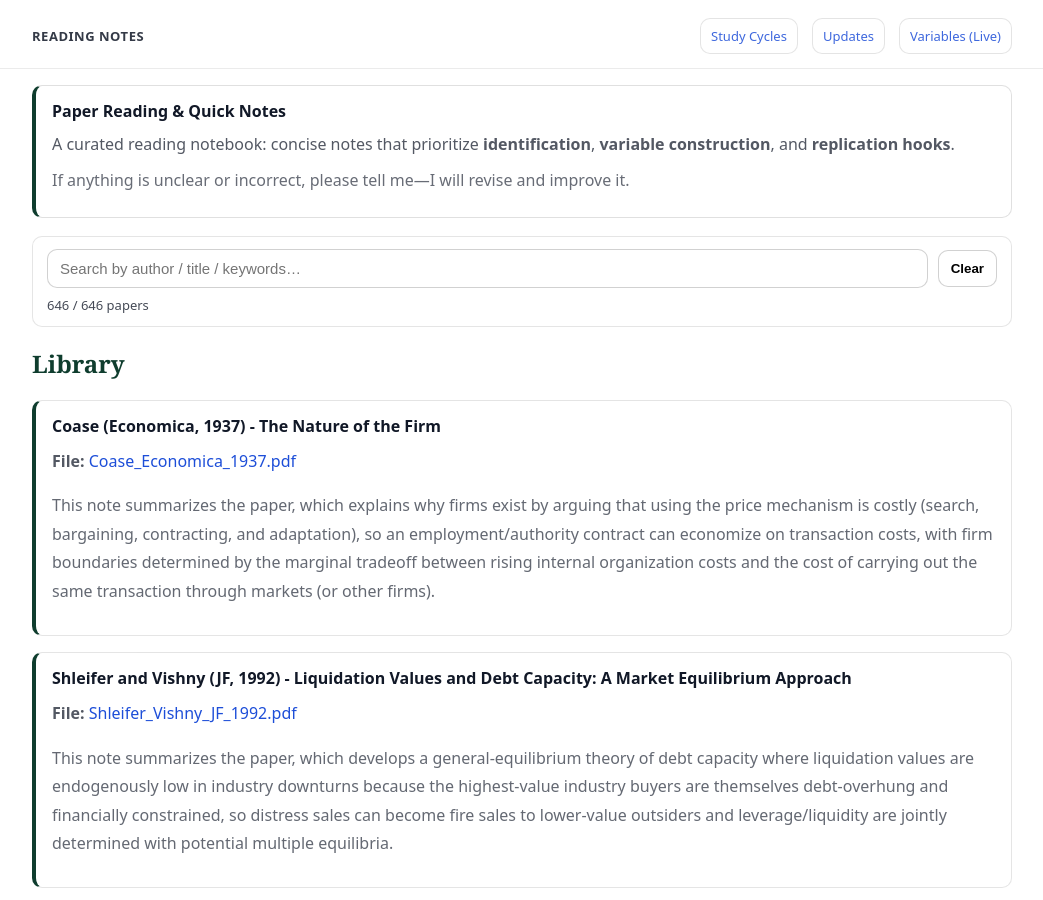
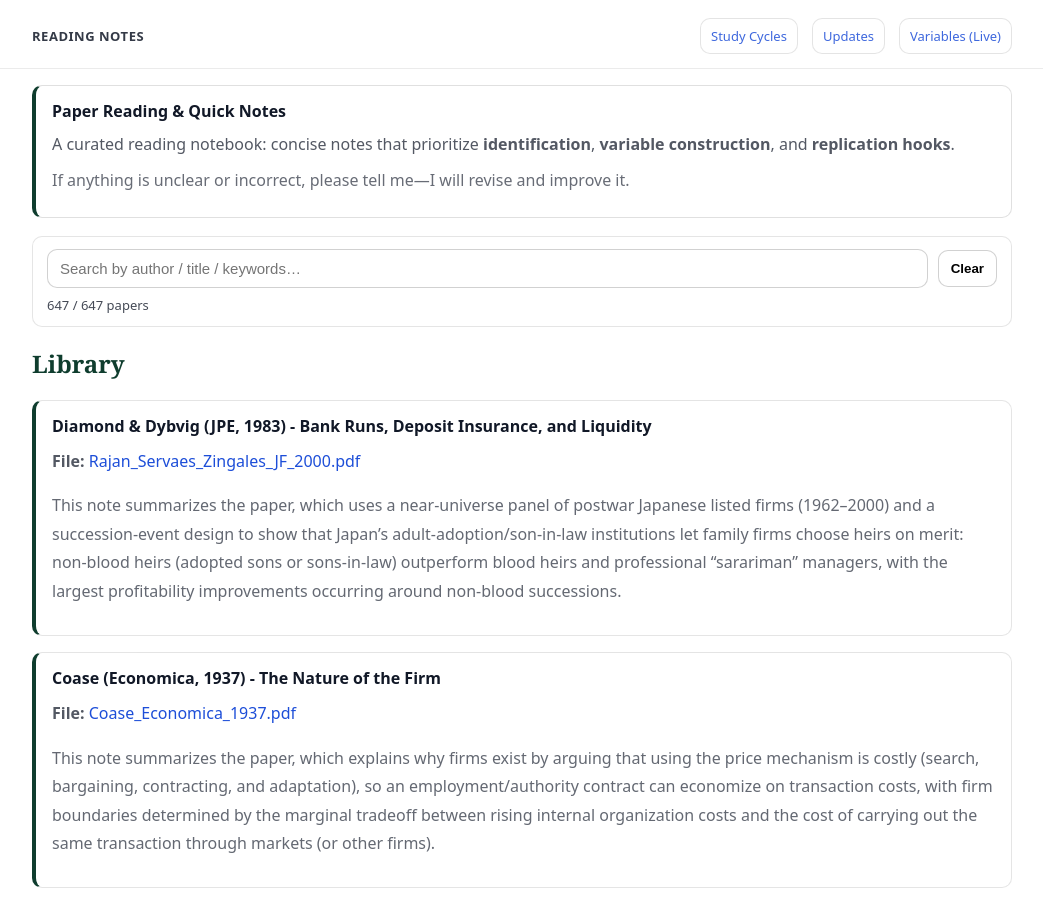
Before and after one commit to yaxinzn/study-archive, a Jekyll site: the page built from reading/index.md, in a window 1280 px wide and 900 px high. Shown: the whole window, without its empty margins (118-1161 px from the left). Built offline with Jekyll 4.4.1, drawn with Linux system fonts in a browser that asks for light colours.

Commit message:
Reading: add/update Rajan_Servaes_Zingales_JF_2000.pdf

```diff
--- a/_data/reading.yml
+++ b/_data/reading.yml
@@ -1,3 +1,7 @@
+- title: "Diamond & Dybvig (JPE, 1983) - Bank Runs, Deposit Insurance, and Liquidity"
+  file: "Rajan_Servaes_Zingales_JF_2000.pdf"
+  desc: "This note summarizes the paper, which uses a near-universe panel of postwar Japanese listed firms (1962–2000) and a succession-event design to show that Japan’s adult-adoption/son-in-law institutions let family firms choose heirs on merit: non-blood heirs (adopted sons or sons-in-law) outperform blood heirs and professional “sarariman” managers, with the largest profitability improvements occurring around non-blood successions."
+
 - title: "Coase (Economica, 1937) - The Nature of the Firm"
   file: "Coase_Economica_1937.pdf"
   desc: "This note summarizes the paper, which explains why firms exist by arguing that using the price mechanism is costly (search, bargaining, contracting, and adaptation), so an employment/authority contract can economize on transaction costs, with firm boundaries determined by the marginal tradeoff between rising internal organization costs and the cost of carrying out the same transaction through markets (or other firms)."
```
Also changed, not shown: 1 other file.
